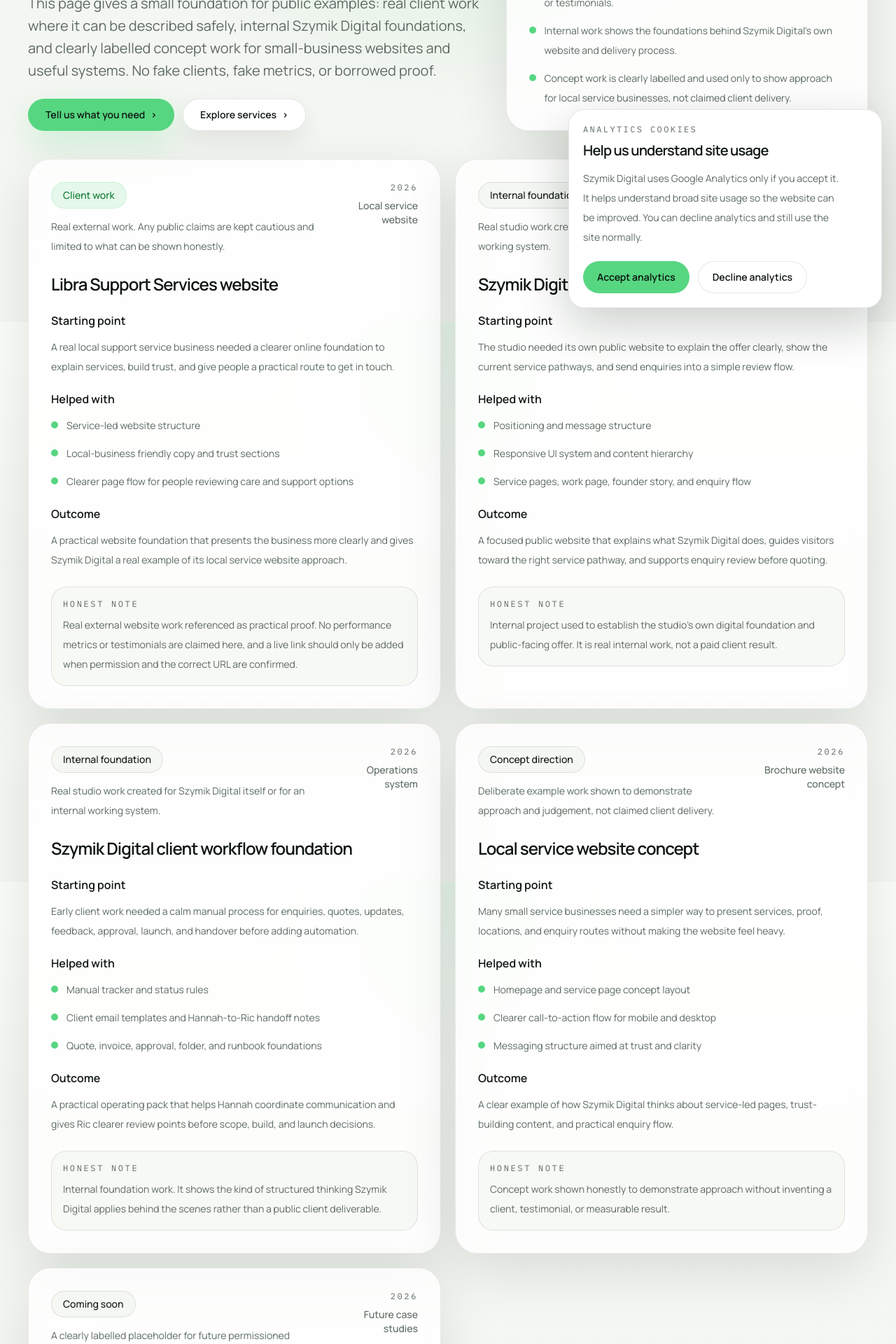
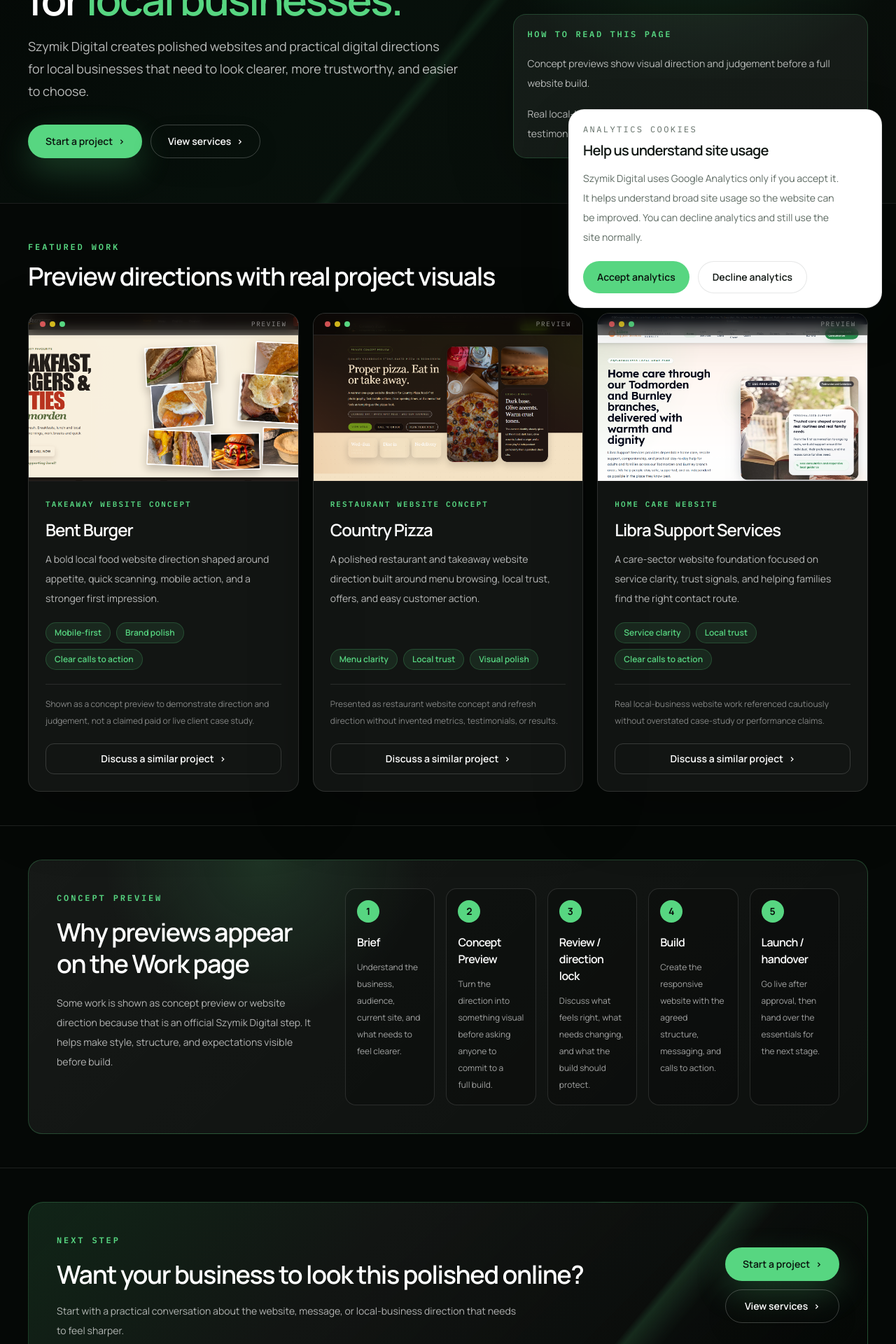
Before and after one commit to Ric0cheTed/Szymik-Digital-Website, a Next.js app: page /work in a window 1280 px wide. Shown: the part 340-2260 px from the top of the page at 70% size. Built offline with nearby package versions, Linux system fonts and the light colour scheme.

Commit message:
feat: redesign work page for v2

```diff
--- a/src/app/work/page.tsx
+++ b/src/app/work/page.tsx
@@ -1,131 +1,297 @@
 import type { Metadata } from "next";
+import Image from "next/image";
+import Link from "next/link";
 import { CtaLink } from "@/components/cta-link";
-import { PageHero } from "@/components/page-hero";
-import { ProjectCard } from "@/components/project-card";
-import { SectionHeading } from "@/components/section-heading";
 import { createPageMetadata } from "@/lib/metadata";
-import { siteSettings } from "@/lib/site";
-import { projects } from "@/lib/work";
+
+const featuredWork = [
+  {
+    name: "Bent Burger",
+    label: "Takeaway website concept",
+    image: "/images/work/bent-burger-preview.png",
+    alt: "Bent Burger takeaway website concept preview",
+    description:
+      "A bold local food website direction shaped around appetite, quick scanning, mobile action, and a stronger first impression.",
+    focus: ["Mobile-first", "Brand polish", "Clear calls to action"],
+    note:
+      "Shown as a concept preview to demonstrate direction and judgement, not a claimed paid or live client case study.",
+  },
+  {
+    name: "Country Pizza",
+    label: "Restaurant website concept",
+    image: "/images/work/country-pizza-preview.png",
+    alt: "Country Pizza restaurant website concept preview",
+    description:
+      "A polished restaurant and takeaway website direction built around menu browsing, local trust, offers, and easy customer action.",
+    focus: ["Menu clarity", "Local trust", "Visual polish"],
+    note:
+      "Presented as restaurant website concept and refresh direction without invented metrics, testimonials, or results.",
+  },
+  {
+    name: "Libra Support Services",
+    label: "Home care website",
+    image: "/images/work/libra-support-preview.png",
+    alt: "Libra Support Services home care website preview",
+    description:
+      "A care-sector website foundation focused on service clarity, trust signals, and helping families find the right contact route.",
+    focus: ["Service clarity", "Local trust", "Clear calls to action"],
+    note:
+      "Real local-business website work referenced cautiously without overstated case-study or performance claims.",
+  },
+];
+
+const previewSteps = [
+  {
+    title: "Brief",
+    copy: "Understand the business, audience, current site, and what needs to feel clearer.",
+  },
+  {
+    title: "Concept Preview",
+    copy: "Turn the direction into something visual before asking anyone to commit to a full build.",
+  },
+  {
+    title: "Review / direction lock",
+    copy: "Discuss what feels right, what needs changing, and what the build should protect.",
+  },
+  {
+    title: "Build",
+    copy: "Create the responsive website with the agreed structure, messaging, and calls to action.",
+  },
+  {
+    title: "Launch / handover",
+    copy: "Go live after approval, then hand over the essentials for the next stage.",
+  },
+];
 
 export const metadata: Metadata = createPageMetadata({
   title: "Work",
   description:
-    "Honest Szymik Digital work examples for small-business websites, local service website foundations, internal workflow support, and practical digital systems.",
+    "Selected Szymik Digital work and concept previews for local business websites, takeaway websites, restaurant websites, and home care website direction.",
   path: "/work",
 });
 
+function BrowserDots() {
+  return (
+    <div className="flex items-center gap-1.5" aria-hidden="true">
+      <span className="h-2 w-2 rounded-full bg-red-400/80" />
+      <span className="h-2 w-2 rounded-full bg-yellow-300/80" />
+      <span className="h-2 w-2 rounded-full bg-accent" />
+    </div>
+  );
+}
+
+function WorkCard({ work }: { work: (typeof featuredWork)[number] }) {
+  return (
+    <article className="group flex h-full flex-col overflow-hidden rounded-[1.1rem] border border-white/12 bg-white/[0.055] shadow-[0_28px_90px_rgba(0,0,0,0.28)] transition duration-300 hover:-translate-y-1 hover:border-accent/40">
+      <div className="relative aspect-[16/10] overflow-hidden border-b border-white/10 bg-black">
+        <Image
+          src={work.image}
+          alt={work.alt}
+          fill
+          sizes="(min-width: 1024px) 31vw, (min-width: 640px) 50vw, 92vw"
+          className="object-cover object-top transition duration-500 group-hover:scale-[1.035]"
+        />
+        <div className="absolute inset-x-0 top-0 flex items-center justify-between border-b border-white/10 bg-black/58 px-4 py-2 backdrop-blur-sm">
+          <BrowserDots />
+          <span className="font-mono text-[0.58rem] uppercase tracking-[0.18em] text-white/52">
+            Preview
+          </span>
+        </div>
+      </div>
+
+      <div className="flex flex-1 flex-col p-5 sm:p-6">
+        <p className="font-mono text-[0.68rem] font-semibold uppercase tracking-[0.2em] text-accent">
+          {work.label}
+        </p>
+        <h2 className="mt-3 text-2xl font-semibold text-white">{work.name}</h2>
+        <p className="mt-3 flex-1 text-sm leading-7 text-white/70">
+          {work.description}
+        </p>
+        <div className="mt-5 flex flex-wrap gap-2">
+          {work.focus.map((item) => (
+            <span
+              key={item}
+              className="rounded-full border border-accent/22 bg-accent/10 px-3 py-1.5 text-xs font-semibold text-accent"
+            >
+              {item}
+            </span>
+          ))}
+        </div>
+        <p className="mt-5 border-t border-white/10 pt-4 text-xs leading-6 text-white/48">
+          {work.note}
+        </p>
+        <Link
+          href="/contact#enquiry"
+          className="mt-5 inline-flex min-h-11 items-center justify-center gap-2 rounded-[0.75rem] border border-white/16 px-4 text-sm font-semibold text-white transition hover:border-accent/45 hover:text-accent"
+        >
+          Discuss a similar project <span aria-hidden>{">"}</span>
+        </Link>
+      </div>
+    </article>
+  );
+}
+
 export default function WorkPage() {
   return (
-    <>
-      <PageHero
-        eyebrow="Work"
-        title="Practical work, shown honestly"
-        intro="This page gives a small foundation for public examples: real client work where it can be described safely, internal Szymik Digital foundations, and clearly labelled concept work for small-business websites and useful systems. No fake clients, fake metrics, or borrowed proof."
-        actions={
-          <>
-            <CtaLink href="/contact#enquiry">
-              {siteSettings.ctaLabels.conversation}
-            </CtaLink>
-            <CtaLink href="/services" variant="secondary">
-              {siteSettings.ctaLabels.services}
-            </CtaLink>
-          </>
-        }
-        aside={
-          <div>
-            <p className="font-mono text-xs uppercase tracking-[0.22em] text-muted">
-              How this page works
-            </p>
-            <div className="mt-4 grid gap-3">
-              {[
-                "Client work is described carefully, without invented numbers or testimonials.",
-                "Internal work shows the foundations behind Szymik Digital's own website and delivery process.",
-                "Concept work is clearly labelled and used only to show approach for local service businesses, not claimed client delivery.",
-              ].map((item) => (
-                <p key={item} className="list-check">
-                  {item}
+    <div className="bg-[#030504] text-white">
+      <section className="relative -mt-[5.35rem] overflow-hidden border-b border-white/10 px-0 pb-14 pt-30 sm:-mt-[5.8rem] sm:pb-16 sm:pt-36 lg:pt-32">
+        <div className="absolute inset-0 bg-[radial-gradient(circle_at_78%_20%,_rgba(87,214,129,0.2),_transparent_30%),linear-gradient(135deg,_#030504_0%,_#07100b_48%,_#090d0a_100%)]" />
+        <div className="absolute inset-0 opacity-35 [background-image:linear-gradient(130deg,_transparent_0%,_transparent_54%,_rgba(87,214,129,0.28)_55%,_transparent_56%)]" />
+        <div className="site-container relative">
+          <div className="grid gap-10 lg:grid-cols-[minmax(0,0.9fr)_minmax(24rem,0.7fr)] lg:items-end">
+            <div className="max-w-4xl">
+              <span className="inline-flex rounded-full border border-accent/35 bg-accent/10 px-4 py-2 font-mono text-[0.68rem] font-semibold uppercase tracking-[0.22em] text-accent">
+                Selected work
+              </span>
+              <h1 className="mt-6 max-w-4xl text-4xl font-semibold leading-[1.04] text-white sm:text-6xl">
+                Selected work and concept previews built for{" "}
+                <span className="text-accent">local businesses.</span>
+              </h1>
+              <p className="mt-5 max-w-2xl text-base leading-8 text-white/72 sm:text-lg">
+                Szymik Digital creates polished websites and practical digital
+                directions for local businesses that need to look clearer, more
+                trustworthy, and easier to choose.
+              </p>
+              <div className="mt-8 flex flex-col gap-3 sm:flex-row">
+                <CtaLink
+                  href="/contact#enquiry"
+                  className="min-h-12 !text-surface-strong hover:!text-surface-strong"
+                >
+                  Start a project
+                </CtaLink>
+                <CtaLink
+                  href="/services"
+                  variant="secondary"
+                  className="min-h-12 border-white/22 bg-transparent !text-white hover:bg-white/10 hover:!text-white"
+                >
+                  View services
+                </CtaLink>
+              </div>
+            </div>
+
+            <aside className="rounded-[1.15rem] border border-accent/22 bg-white/[0.055] p-5 shadow-[0_28px_90px_rgba(0,0,0,0.32)]">
+              <p className="font-mono text-xs font-semibold uppercase tracking-[0.22em] text-accent">
+                How to read this page
+              </p>
+              <div className="mt-5 grid gap-4 text-sm leading-7 text-white/70">
+                <p>
+                  Concept previews show visual direction and judgement before a
+                  full website build.
                 </p>
-              ))}
+                <p>
+                  Real local-business work is described carefully, without
+                  invented results, testimonials, or performance numbers.
+                </p>
+              </div>
+            </aside>
+          </div>
+        </div>
+      </section>
+
+      <section className="border-b border-white/10 bg-[#050806] py-10 sm:py-12">
+        <div className="site-container">
+          <div className="flex flex-col gap-5 sm:flex-row sm:items-end sm:justify-between">
+            <div>
+              <span className="font-mono text-xs font-semibold uppercase tracking-[0.24em] text-accent">
+                Featured work
+              </span>
+              <h2 className="mt-3 text-3xl font-semibold text-white sm:text-4xl">
+                Preview directions with real project visuals
+              </h2>
             </div>
+            <Link
+              href="/contact#enquiry"
+              className="inline-flex min-h-11 items-center justify-center gap-3 rounded-[0.75rem] border border-white/18 px-5 text-sm font-semibold text-white transition hover:border-accent/45 hover:text-accent"
+            >
+              Discuss a project <span aria-hidden>{">"}</span>
+            </Link>
           </div>
-        }
-      />
 
-      <section className="page-section pt-0">
-        <div className="site-container">
-          <div className="grid gap-4 sm:gap-5 xl:grid-cols-2">
-            {projects.map((project) => (
-              <ProjectCard key={project.title} project={project} />
+          <div className="mt-8 grid gap-5 lg:grid-cols-3">
+            {featuredWork.map((work) => (
+              <WorkCard key={work.name} work={work} />
             ))}
           </div>
         </div>
       </section>
 
-      <section className="page-section pt-0">
+      <section className="border-b border-white/10 bg-[#050806] py-10 sm:py-12">
         <div className="site-container">
-          <SectionHeading
-            eyebrow="Approach"
-            title="Why the labels matter"
-            intro="For a founder-led studio working with small local businesses, credibility comes from being direct about what is client work, what is internal, and what is simply there to demonstrate thinking."
-          />
+          <div className="rounded-[1.25rem] border border-accent/25 bg-[radial-gradient(circle_at_28%_0%,_rgba(87,214,129,0.15),_transparent_24%),linear-gradient(135deg,_rgba(255,255,255,0.07),_rgba(255,255,255,0.035))] p-6 sm:p-8 lg:p-10">
+            <div className="grid gap-8 lg:grid-cols-[minmax(16rem,0.7fr)_minmax(0,1.3fr)]">
+              <div>
+                <span className="font-mono text-xs font-semibold uppercase tracking-[0.24em] text-accent">
+                  Concept Preview
+                </span>
+                <h2 className="mt-4 text-3xl font-semibold leading-tight text-white sm:text-4xl">
+                  Why previews appear on the Work page
+                </h2>
+                <p className="mt-5 text-sm leading-7 text-white/68">
+                  Some work is shown as concept preview or website direction
+                  because that is an official Szymik Digital step. It helps
+                  make style, structure, and expectations visible before build.
+                </p>
+              </div>
 
-          <div className="mt-8 grid gap-4 sm:mt-10 sm:gap-5 md:grid-cols-3">
-            {[
-              {
-                title: "Client work",
-                description:
-                  "Used only where the work can be described honestly. No fake results, revenue claims, or made-up testimonials are added.",
-              },
-              {
-                title: "Internal work",
-                description:
-                  "Used when the project is real and genuinely built for Szymik Digital itself or for an internal working system.",
-              },
-              {
-                title: "Concept work",
-                description:
-                  "Used when a project exists to demonstrate structure, design thinking, or service fit without pretending it is client delivery.",
-              },
-            ].map((item) => (
-              <article key={item.title} className="panel p-5 sm:p-8">
-                <h2 className="text-xl font-semibold text-foreground sm:text-2xl">
-                  {item.title}
-                </h2>
-                <p className="mt-3 text-sm leading-7 text-muted sm:mt-4 sm:text-base sm:leading-8">
-                  {item.description}
-                </p>
-              </article>
-            ))}
+              <div className="grid gap-4 md:grid-cols-5">
+                {previewSteps.map((step, index) => (
+                  <article
+                    key={step.title}
+                    className="rounded-[0.95rem] border border-white/12 bg-black/18 p-4"
+                  >
+                    <span className="flex h-8 w-8 items-center justify-center rounded-full bg-accent text-sm font-bold text-surface-strong">
+                      {index + 1}
+                    </span>
+                    <h3 className="mt-4 text-base font-semibold text-white">
+                      {step.title}
+                    </h3>
+                    <p className="mt-3 text-xs leading-6 text-white/62">
+                      {step.copy}
+                    </p>
+                  </article>
+                ))}
+              </div>
+            </div>
           </div>
         </div>
       </section>
 
-      <section className="page-section pt-0">
+      <section className="bg-[#050806] py-10 sm:py-12">
         <div className="site-container">
-          <div className="panel-dark px-6 py-8 sm:px-10 sm:py-10 lg:px-12 lg:py-12">
-            <div className="grid gap-8 lg:grid-cols-[minmax(0,1.1fr)_auto] lg:items-end">
+          <div className="overflow-hidden rounded-[1.35rem] border border-accent/25 bg-[linear-gradient(135deg,_rgba(87,214,129,0.14),_rgba(255,255,255,0.055)_38%,_rgba(5,8,6,0.95)),linear-gradient(130deg,_transparent_0%,_transparent_72%,_rgba(87,214,129,0.32)_73%,_transparent_77%)] p-6 sm:p-8 lg:p-10">
+            <div className="grid gap-6 lg:grid-cols-[minmax(0,1fr)_auto] lg:items-center">
               <div>
-                <span className="eyebrow text-accent">Next step</span>
-                <h2 className="mt-4 text-3xl font-semibold text-white sm:text-4xl">
-                  Have a similar project?
+                <span className="font-mono text-xs font-semibold uppercase tracking-[0.24em] text-accent">
+                  Next step
+                </span>
+                <h2 className="mt-4 max-w-3xl text-3xl font-semibold leading-tight text-white sm:text-4xl">
+                  Want your business to look this polished online?
                 </h2>
-                <p className="panel-dark-copy mt-5 max-w-3xl text-lg leading-8">
-                  Start with the actual problem: outdated pages, unclear
-                  messaging, messy digital touchpoints, or admin that should be
-                  smoother. Not sure what fits? Start with a quick enquiry, then
-                  Hannah can help gather the details before Ric reviews the next
-                  step.
+                <p className="mt-4 max-w-2xl text-sm leading-7 text-white/68">
+                  Start with a practical conversation about the website,
+                  message, or local-business direction that needs to feel
+                  sharper.
                 </p>
               </div>
-              <div>
-                <CtaLink href="/contact#enquiry">
-                  {siteSettings.ctaLabels.enquiry}
+              <div className="flex flex-col gap-3 sm:flex-row lg:flex-col">
+                <CtaLink
+                  href="/contact#enquiry"
+                  className="min-h-12 !text-surface-strong hover:!text-surface-strong"
+                >
+                  Start a project
+                </CtaLink>
+                <CtaLink
+                  href="/services"
+                  variant="secondary"
+                  className="min-h-12 border-white/22 bg-transparent !text-white hover:bg-white/10 hover:!text-white"
+                >
+                  View services
                 </CtaLink>
               </div>
             </div>
           </div>
         </div>
       </section>
-    </>
+    </div>
   );
 }
```
Also changed, not shown: 2 other files (tests, documents, lock files or other folders).
